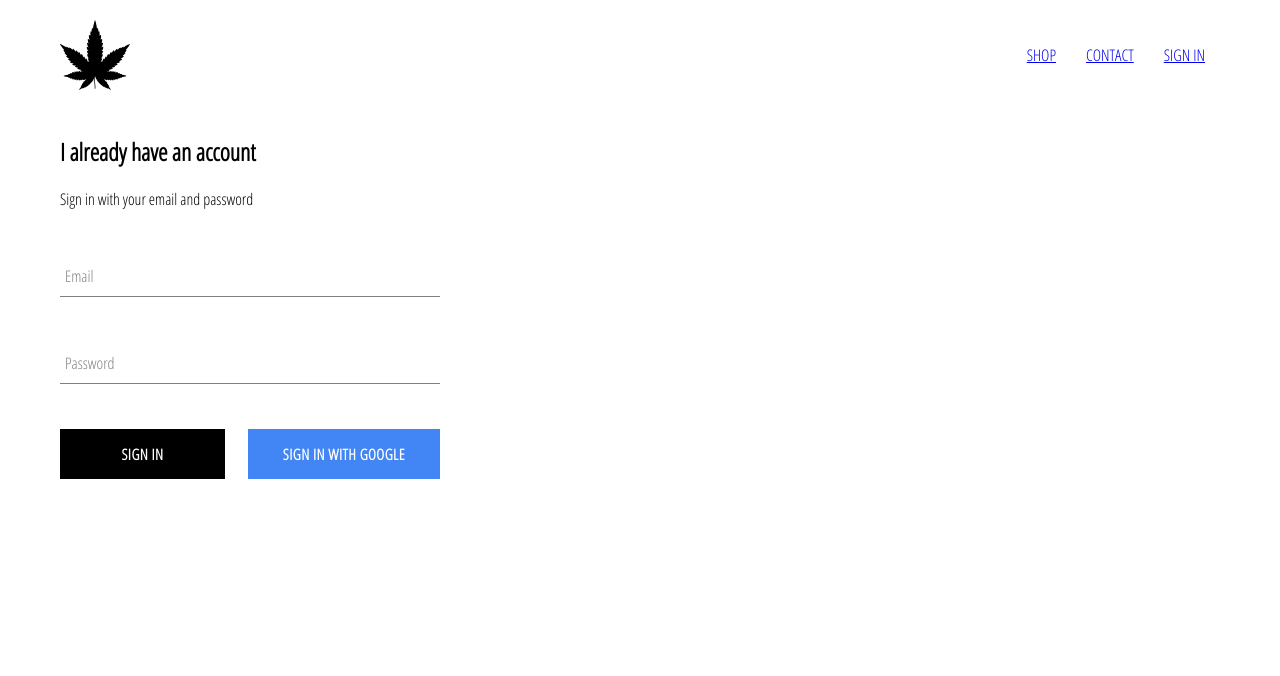
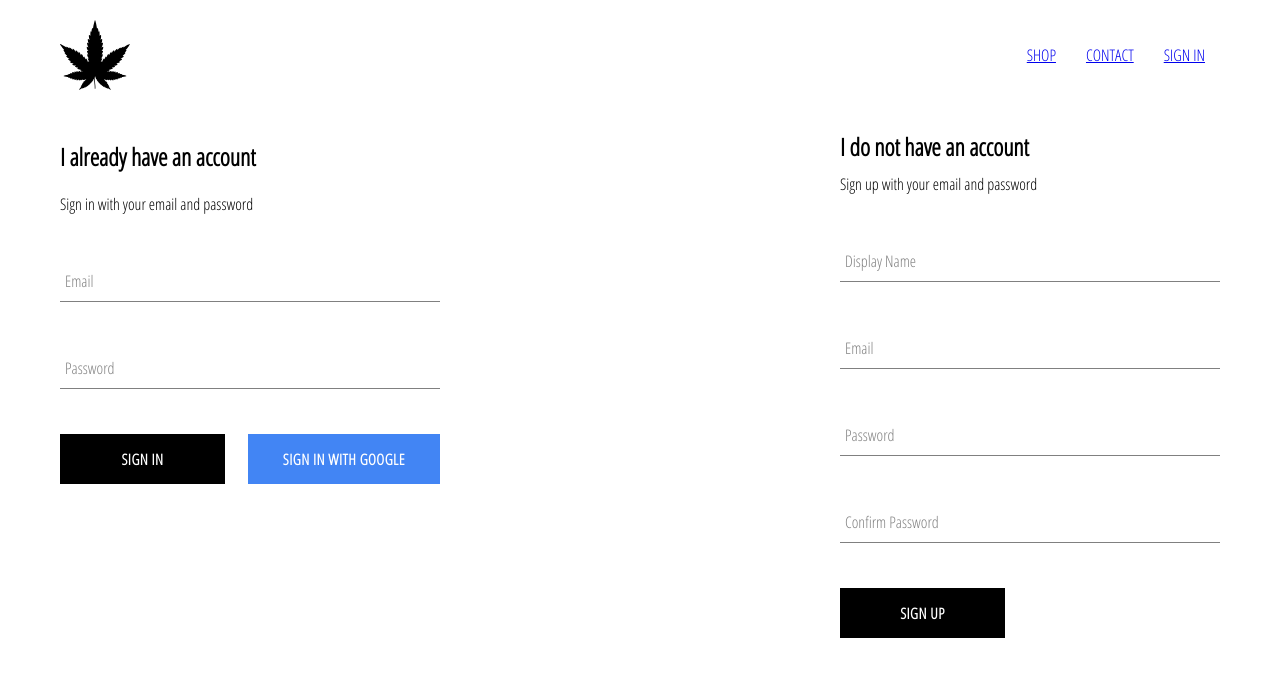
Before and after one commit to Kelvinbdavis/CliInterface_Project, a React (Create React App) app: page /signin in a window 1280 px wide. Shown: the top 676 px of the page. Built offline with nearby package versions, Linux system fonts and the light colour scheme; no server answers.

Commit message:
finsihed firebase utils, ability to store google, and email/password authenticated users.

```diff
--- a/src/App.js
+++ b/src/App.js
@@ -24,7 +24,9 @@ function App() {
               id: snapShot.id,
               ...snapShot.data()
             })
+          console.log(currentUser)
         });
+
       }
       else {
         setCurrentUser(userAuth)
--- /dev/null
+++ b/src/components/sign-up/sign-up.component.jsx
@@ -0,0 +1,79 @@
+import React, { useState } from 'react';
+
+import FormInput from '../form-input/form-input.component';
+import CustomButton from '../custom-button/custom-button.component.styles'
+import { auth, createUserProfileDocument } from "../../firebase/firebase.utils";
+
+
+import './sign-up.styles.scss'
+
+
+
+const SignUp = () => {
+    const [displayName, setDisplayName] = useState('')
+    const [email, setEmail] = useState('')
+    const [password, setPassword] = useState('')
+    const [confirmPassword, setConfirmPassword] = useState('')
+
+    const handleSumbit = async event => {
+        event.preventDefault();
+        if (password !== confirmPassword) {
+            alert('Passwords dont match.')
+            return;
+        }
+        try {
+            const { user } = await auth.createUserWithEmailAndPassword(email, password);
+            await createUserProfileDocument(user, { displayName })
+            setDisplayName("")
+            setEmail("")
+            setPassword("")
+            setConfirmPassword("")
+        } catch (error) {
+            console.log(error)
+        }
+    }
+
+    return (
+        <div className='sign-up'>
+            <h2 className="title">I do not have an account</h2>
+            <span>Sign up with your email and password</span>
+            <form className="sign-up-form" onSubmit={handleSumbit}>
+                <FormInput
+                    type='text'
+                    name='displayName'
+                    value={displayName}
+                    handleChange={e => setDisplayName(e.target.value)}
+                    label='Display Name'
+                    required
+                />
+                <FormInput
+                    type='email'
+                    name='email'
+                    value={email}
+                    handleChange={e => setEmail(e.target.value)}
+                    label='Email'
+                    required
+                />
+                <FormInput
+                    type='text'
+                    name='password'
+                    value={password}
+                    handleChange={e => setPassword(e.target.value)}
+                    label='Password'
+                    required
+                />
+                <FormInput
+                    type='text'
+                    name='confirmPassword'
+                    value={confirmPassword}
+                    handleChange={e => setConfirmPassword(e.target.value)}
+                    label='Confirm Password'
+                    required
+                />
+                <CustomButton type='submit'> SIGN UP</CustomButton>
+            </form>
+        </div>
+    )
+}
+
+export default SignUp
--- /dev/null
+++ b/src/components/sign-up/sign-up.styles.scss
@@ -0,0 +1,10 @@
+.sign-up {
+
+    display: flex;
+    flex-direction: column;
+    width:  380px;
+
+    .title {
+        margin: 10px 0
+    }
+}
--- a/src/pages/sign-in-and-sign-out/sign-in-and-sign-out.component.jsx
+++ b/src/pages/sign-in-and-sign-out/sign-in-and-sign-out.component.jsx
@@ -3,10 +3,14 @@ import React from 'react';
 import './sign-in-and-sign-out.styles.scss';
 
 import SignIn from '../../components/sign-in/sign-in.component.jsx'
+import SignUp from '../../components/sign-up/sign-up.component'
 
 
 const SignInAndSignUpPage = () => (
-    <SignIn />
+    <div className="sign-in-and-sign-up">
+        <SignIn />
+        <SignUp />
+    </div>
 )
 
 export default SignInAndSignUpPage;
--- a/src/pages/sign-in-and-sign-out/sign-in-and-sign-out.styles.scss
+++ b/src/pages/sign-in-and-sign-out/sign-in-and-sign-out.styles.scss
@@ -0,0 +1,6 @@
+.sign-in-and-sign-up{
+    width:850p;
+    display: flex;
+    justify-content: space-between;
+    margin: 30px auto;
+}
```
